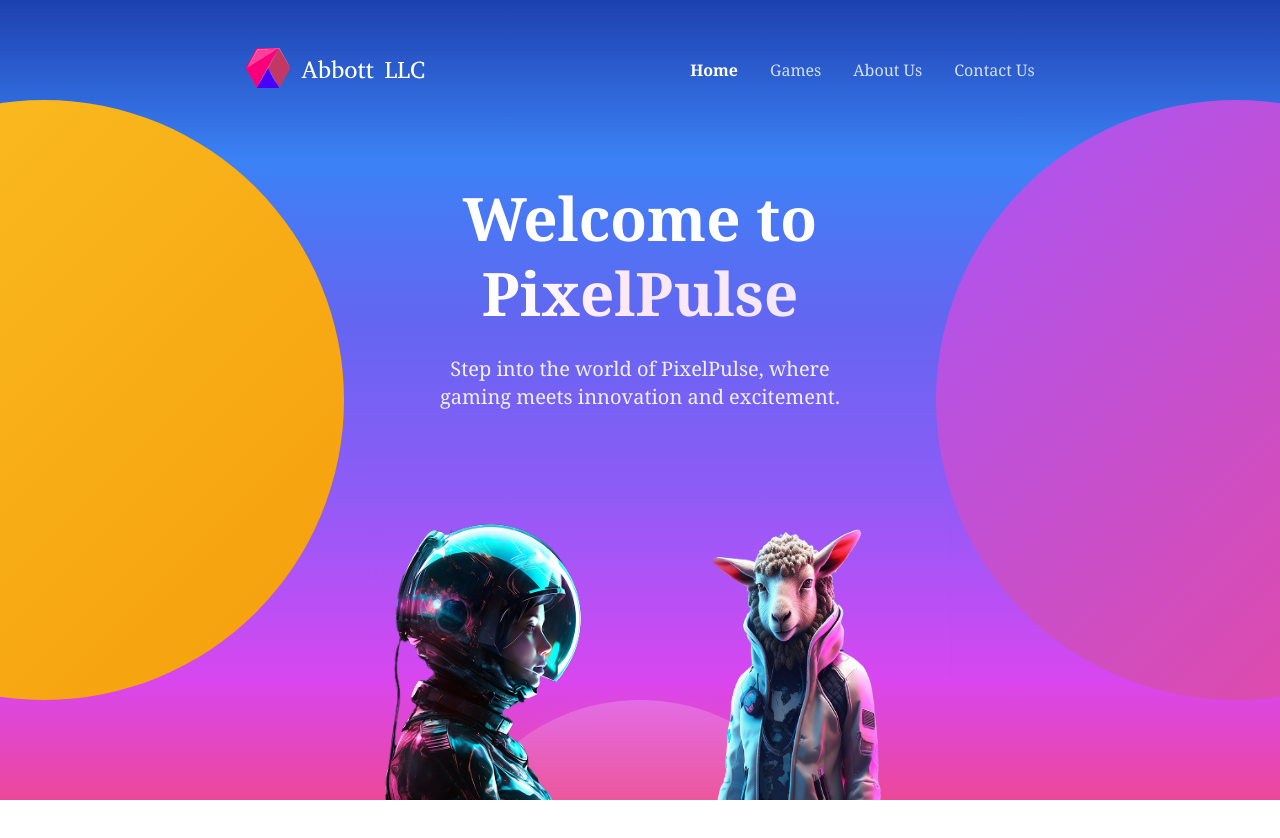
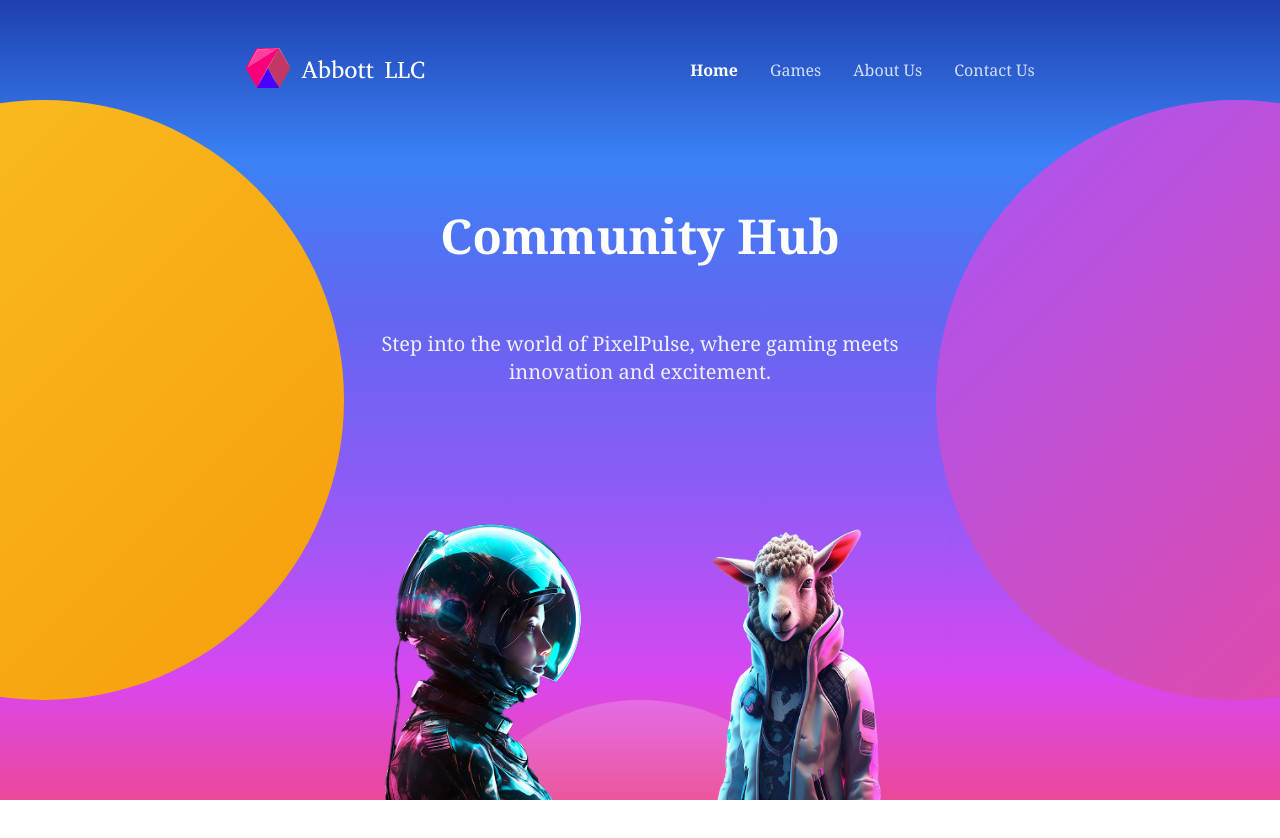
Before and after one commit to vigneshraja122/pixelpulse, a Next.js app: page / in a window 1280 px wide. Shown: the top 838 px of the page. Built offline with nearby package versions, Linux system fonts and the light colour scheme.

Commit message:
Fourth section was completed

```diff
--- a/app/components/herosection.tsx
+++ b/app/components/herosection.tsx
@@ -17,9 +17,35 @@ export default function HeroSection() {
   const boyImgRef = useRef<HTMLImageElement>(null);
   const textLeftRef = useRef<HTMLParagraphElement>(null);
   const textRightRef = useRef<HTMLParagraphElement>(null);
+  const newBoyRef = useRef<HTMLImageElement>(null);
+  const newLeftRef = useRef<HTMLDivElement>(null);
+  const newRightRef = useRef<HTMLDivElement>(null);
 
-  const [heroTitle, setHeroTitle] = useState('Welcome to PixelPulse');
-  const [showAltText, setShowAltText] = useState(false);
+  const [currentSection, setCurrentSection] = useState<1 | 2 | 3 | 4 >(1);
+
+  // Section content configuration
+  const sectionData = {
+    1: {
+      title: "Welcome to PixelPulse",
+      description: "Step into the world of PixelPulse, where gaming meets innovation and excitement."
+    },
+    2: {
+      title: "Welcome to PixelPulse",
+      description: "Immerse Yourself in the Ultimate Gaming Experience"
+    },
+    3: {
+      title: "All new latest Games",
+      description: null
+    },
+    4: {
+      title: "Community Hub",
+      description: null
+    },
+    5: {
+      title: null,
+      description: null
+    }
+  };
 
   useEffect(() => {
     if (!heroRef.current) return;
@@ -29,47 +55,96 @@ export default function HeroSection() {
         scrollTrigger: {
           trigger: heroRef.current,
           start: 'top top',
-          end: '+=1000',
+          end: '+=1400',
           scrub: 1,
           pin: true,
           onUpdate: ({ progress }) => {
-            setShowAltText(progress > 0.35);
-            // Change heading text dynamically when boy appears
-            if (progress > 0.65) {
-              setHeroTitle('All New Latest Game');
-            } else {
-              setHeroTitle(`Welcome to<br/>PixelPulse`);
+            // Update sections based on progress
+            if (progress <= 0.15) {
+              setCurrentSection(1);
+            } else if (progress > 0.15 && progress <= 0.35) {
+              setCurrentSection(2);
+            } else if (progress > 0.35 && progress <= 0.60) {
+              setCurrentSection(3);
+            } else if (progress > 0.60 && progress <= 0.90) {
+              setCurrentSection(4);
             }
           },
         },
       });
 
-      // Existing hero animations
       tl.to(img1Ref.current, { x: '-25vw', scale: 2, duration: 1 }, 0)
         .to(img2Ref.current, { x: '25vw', scale: 2, duration: 1 }, 0)
         .to(leftCircleRef.current, { x: '-15vw', duration: 1 }, 0)
         .to(rightCircleRef.current, { x: '15vw', duration: 1 }, 0)
-        .to(titleRef.current, { fontSize: '5rem', letterSpacing: '0.1em', y: -20, duration: 0.8 }, 0)
+        .to(
+          titleRef.current,
+          { fontSize: '5rem', letterSpacing: '0.1em', y: -20, duration: 0.8 },
+          0
+        )
+        .to(
+          [img1Ref.current, img2Ref.current, leftCircleRef.current, rightCircleRef.current],
+          { opacity: 0, y: 50, duration: 0.8 },
+          0.8
+        )
+        .to(bottomCircleRef.current, { y: '-3%', scale: 1.2, opacity: 1, duration: 1 }, 1)
 
-        // Transition phase
-        .to([img1Ref.current, img2Ref.current, leftCircleRef.current, rightCircleRef.current, descRef.current], {
-          opacity: 0,
-          y: 50,
-          duration: 0.8,
-        }, 0.8)
-        .to(bottomCircleRef.current, {
-          y: '-3%',
-          scale: 1.2,
-          opacity: 1,
-          duration: 1,
-        }, 1)
-        .fromTo(boyImgRef.current, { opacity: 0, y: 100 }, { opacity: 1, y: 0, duration: 1 }, 1.2)
-        .fromTo(textLeftRef.current, { x: '-100%', opacity: 0 }, { x: 0, opacity: 1, duration: 1 }, 1.4)
-        .fromTo(textRightRef.current, { x: '100%', opacity: 0 }, { x: 0, opacity: 1, duration: 1 }, 1.4);
+        .fromTo(
+          boyImgRef.current,
+          { opacity: 0, y: 100 },
+          { opacity: 1, y: 0, duration: 1 },
+          1.2
+        )
+        .fromTo(
+          textLeftRef.current,
+          { x: '-100%', opacity: 0 },
+          { x: 0, opacity: 1, duration: 1 },
+          1.4
+        )
+        .fromTo(
+          textRightRef.current,
+          { x: '100%', opacity: 0 },
+          { x: 0, opacity: 1, duration: 1 },
+          1.4
+        )
+        .to(
+          [boyImgRef.current, textLeftRef.current, textRightRef.current],
+          { opacity: 0, y: -50, duration: 1 },
+          2.8
+        )
+
+        // 🔹 Change title to "Community Hub" exactly when Cyberpunk warrior starts animating
+        .add(() => {
+          if (titleRef.current) {
+            titleRef.current.innerHTML = 'Community Hub';
+          }
+        }, 3)
+
+        .fromTo(
+          newBoyRef.current,
+          { opacity: 0, scale: 0.8 },
+          { opacity: 1, scale: 1, duration: 1.2 },
+          3
+        )
+        .fromTo(
+          newLeftRef.current,
+          { x: '-100%', opacity: 0 },
+          { x: 0, opacity: 1, duration: 1.2 },
+          3.2
+        )
+        .fromTo(
+          newRightRef.current,
+          { x: '100%', opacity: 0 },
+          { x: 0, opacity: 1, duration: 1.2 },
+          3.2
+        );
     }, heroRef);
 
     return () => ctx.revert();
   }, []);
+
+  // Get current section data
+  const currentData = sectionData[currentSection];
 
   return (
     <section
@@ -80,7 +155,6 @@ export default function HeroSection() {
           'linear-gradient(to bottom, #1e40af 0%, #3b82f6 20%, #6366f1 40%, #8b5cf6 60%, #a855f7 70%, #d946ef 85%, #ec4899 100%)',
       }}
     >
-      {/* Left Circle */}
       <div
         ref={leftCircleRef}
         className="absolute -left-64 top-1/2 w-[600px] h-[600px] rounded-full"
@@ -89,8 +163,6 @@ export default function HeroSection() {
           transform: 'translateY(-50%)',
         }}
       />
-
-      {/* Right Circle */}
       <div
         ref={rightCircleRef}
         className="absolute -right-64 top-1/2 w-[600px] h-[600px] rounded-full"
@@ -100,52 +172,73 @@ export default function HeroSection() {
         }}
       />
 
-      {/* Navigation */}
       <nav className="absolute top-6 flex items-center justify-between px-8 py-6 z-20 w-2/3 max-w-6xl">
         <div className="flex items-center gap-2">
-          <img className="text-white text-xl font-semibold" src="/Frame 5.svg" alt="Logo" />
+          <img src="/Frame 5.svg" alt="Logo" />
         </div>
         <div className="flex items-center gap-8">
-          <a href="/liveprice" className="text-white font-semibold hover:text-pink-200 transition font-serif">Home</a>
-          <a href="#" className="text-white/80 hover:text-white font-serif transition">Games</a>
-          <a href="#" className="text-white/80 hover:text-white font-serif transition">About Us</a>
-          <a href="#" className="text-white/80 hover:text-white font-serif transition">Contact Us</a>
+          <a href="/liveprice" className="text-white font-semibold hover:text-pink-200 transition font-serif">
+            Home
+          </a>
+          <a href="#" className="text-white/80 hover:text-white font-serif transition">
+            Games
+          </a>
+          <a href="#" className="text-white/80 hover:text-white font-serif transition">
+            About Us
+          </a>
+          <a href="#" className="text-white/80 hover:text-white font-serif transition">
+            Contact Us
+          </a>
         </div>
       </nav>
 
-      {/* Title & Description */}
-      <div className="relative z-10 flex flex-col items-center justify-center text-center mb-52">
+      <div className="relative z-10 flex flex-col items-center justify-center text-center mb-52 transition-all duration-700">
+        {currentSection === 2 ? (
+          <div className="relative z-10 flex flex-col items-center justify-center text-center">
+            <h1 className="fade-up text-3xl md:text-4xl lg:text-5xl font-serif font-bold text-white leading-tight mb-6">
+              Welcome to<br />
+              <span className="bg-gradient-to-r from-white via-pink-100 to-purple-100 bg-clip-text text-transparent">
+                PixelPulse
+              </span>
+            </h1>
+
+            <p className="fade-up text-xl font-serif md:text-2xl text-white/90 mx-auto tracking-wide max-w-xl">
+              Immerse Yourself in the Ultimate Gaming Experience
+            </p>
+          </div>
+        ) : (
+          <>
+            {currentData.title && (
               <h1
                 ref={titleRef}
-          className="fade-up text-3xl md:text-4xl lg:text-6xl font-bold font-serif text-white leading-tight mb-6 transition-all duration-700 z-20"
+                className="text-xl md:text-2xl lg:text-5xl font-bold font-serif text-white leading-tight mb-16 transition-all duration-700"
                 dangerouslySetInnerHTML={{
-            __html: heroTitle.replace(
-              'PixelPulse',
-              `<span class="bg-gradient-to-r from-white via-pink-100 to-purple-100 bg-clip-text text-transparent">PixelPulse</span>`
-            ),
+                  __html: currentData.title === "Welcome to PixelPulse"
+                    ? 'Welcome to<br/><span class="bg-gradient-to-r from-white via-pink-100 to-purple-100 bg-clip-text text-transparent">PixelPulse</span>'
+                    : currentData.title
                 }}
               />
-        <p ref={descRef} className="fade-up text-lg md:text-xl text-white/90 max-w-2xl mx-auto font-serif">
-          {showAltText
-            ? <>Immerse Yourself in the Ultimate Gaming Experience</>
-            : <>Step into the world of PixelPulse, where<br />gaming meets innovation and excitement.</>}
+            )}
+            {currentData.description && (
+              <p ref={descRef} className="text-lg md:text-xl text-white/90 max-w-xl mx-auto font-serif">
+                {currentData.description}
               </p>
+            )}
+          </>
+        )}
       </div>
 
-      {/* Character Images */}
       <div className="absolute bottom-0 left-1/2 -translate-x-1/2 flex items-end justify-center gap-6 z-10 ml-6">
         <img ref={img1Ref} src="/img1.png" className="w-48 h-48 md:w-60 md:h-72" alt="Image 1" />
         <img ref={img2Ref} src="/img2.png" className="w-48 h-48 md:w-80 md:h-80" alt="Image 2" />
       </div>
 
-      {/* Bottom Circle */}
       <div
         ref={bottomCircleRef}
         className="absolute bottom-0 left-1/2 w-[400px] h-[400px] rounded-full bg-gradient-to-b from-[#FFFFFF] via-pink-700 to-purple-600 shadow-green-50 shadow-2xl opacity-20"
         style={{ transform: 'translateX(-50%) translateY(75%)' }}
       />
 
-      {/* Boy Image (behind text) */}
       <img
         ref={boyImgRef}
         src="/Mask group.svg"
@@ -153,7 +246,13 @@ export default function HeroSection() {
         alt="Boy Image"
       />
 
-      {/* Texts in front of image */}
+      <img
+        ref={newBoyRef}
+        src="/Cyberpunk warrior in urban scenery.svg"
+        className="absolute opacity-0 bottom-0 left-1/2 -translate-x-1/2 w-80 md:w-96 lg:w-[800px] object-contain z-10"
+        alt="Cyberpunk Warrior"
+      />
+
       <div className="absolute bottom-[25%] left-1/2 -translate-x-1/2 flex flex-col md:flex-row items-center justify-center gap-80 max-w-5xl text-white text-center z-20">
         <p ref={textLeftRef} className="text-lg md:text-xl leading-relaxed font-serif opacity-0 w-96">
           Discover the latest and greatest games on PixelPulse. From action-packed adventures to mind-bending puzzles, we've got it all.
@@ -162,6 +261,32 @@ export default function HeroSection() {
           Dive into our diverse selection of games and embark on epic quests, solve challenging puzzles, and compete against players from around the world.
         </p>
       </div>
+
+      <div
+        ref={newLeftRef}
+        className="absolute left-12 top-1/2 -translate-y-1/2 max-w-sm text-white z-10 flex flex-col justify-center items-center opacity-0"
+      >
+        <p className="text-xl leading-relaxed mb-6 text-center font-serif">
+          Join our vibrant gaming community and connect with fellow gamers from across the globe.
+        </p>
+        <button className="flex items-center gap-2 font-medium text-4xl font-serif">
+          <span>Browse more</span>
+          <span>→</span>
+        </button>
+      </div>
+
+      <div
+        ref={newRightRef}
+        className="absolute right-12 top-1/2 -translate-y-1/2 max-w-sm text-white z-10 flex flex-col justify-center items-center opacity-0"
+      >
+        <p className="text-xl font-serif leading-relaxed mb-6 text-center">
+          Share tips and strategies, discuss your favorite games, and stay up-to-date with the latest gaming news and events.
+        </p>
+        <button className="flex items-center gap-2 font-medium font-serif text-4xl">
+          <span>Join Now</span>
+          <span>→</span>
+        </button>
+      </div>
     </section>
   );
 }
```
Lines whose indentation alone changed are shown as unchanged.
